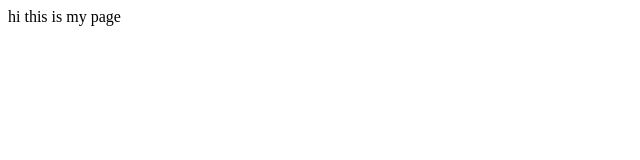
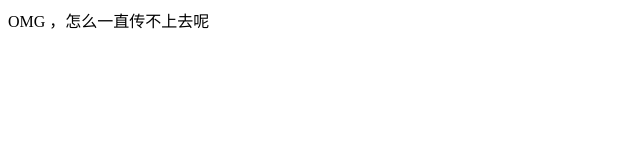
Before and after one commit to Veepim/veepim.github.io, a plain HTML site: page index.html in a window 1280 px wide. Shown: the whole page, without its empty margins (0-640 px from the left). Drawn offline with Linux system fonts and the light colour scheme.

Commit message:
测试上传

```diff
--- a/index.html
+++ b/index.html
@@ -5,6 +5,6 @@
     <title>Title</title>
 </head>
 <body>
-    <div>hi this is my page</div>
+    <div>OMG ，怎么一直传不上去呢</div>
 </body>
 </html>
```
